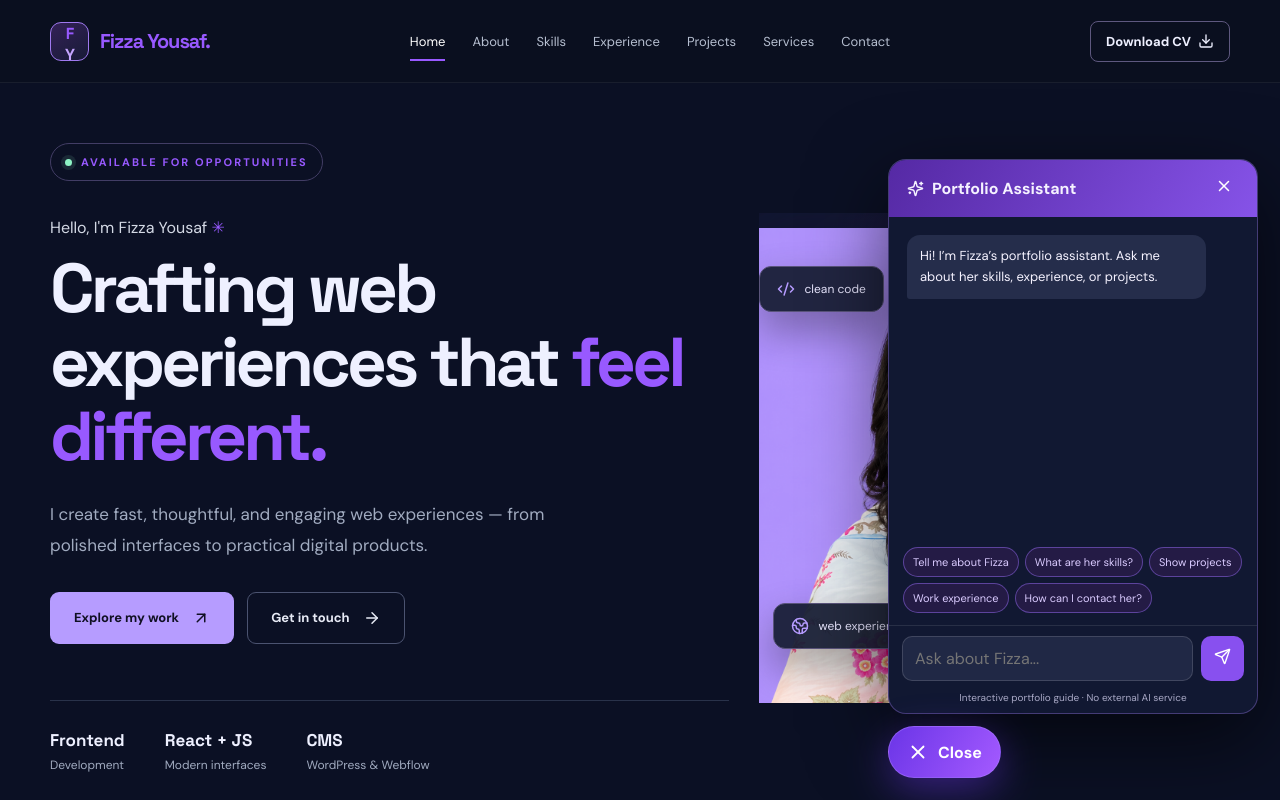
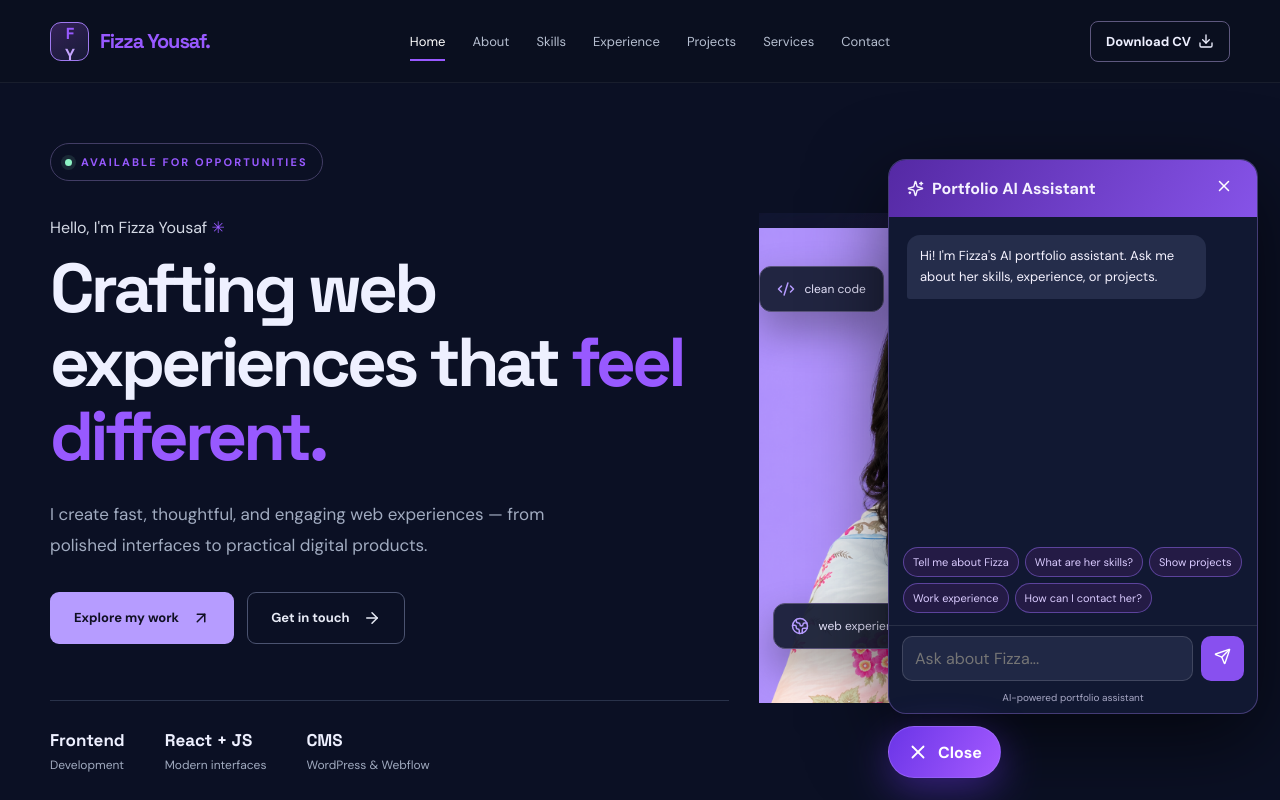
Before and after one commit to fizza-yousaf/portfolio-website, a React (Vite) app: page / in a window 1280 px wide. Both pictures are taken after a click on the button "Ask Fizza AI". Shown: the top 800 px of the page. Built offline with nearby package versions, Linux system fonts and the light colour scheme.

Commit message:
Add Gemini AI chatbot integration

```diff
--- a/src/components/Assistant.jsx
+++ b/src/components/Assistant.jsx
@@ -1,30 +1,197 @@
-import { useState, useRef, useEffect } from 'react'
-import { Bot, X, Send, Sparkles } from 'lucide-react'
-import { profile, skills, projects, experience } from '../data'
 
-// Local portfolio guide: works offline, with no API key or visitor-data collection.
-// To connect a real LLM, use a secure server-side endpoint, never a key in React.
-const suggestions = ['Tell me about Fizza', 'What are her skills?', 'Show projects', 'Work experience', 'How can I contact her?']
-function answer(question) {
- const q = question.toLowerCase()
- if (/hello|hey|^hi\b|good morning/.test(q)) return 'Hello! I’m Fizza’s portfolio guide. Ask me about her projects, skills, experience, or how to get in touch.'
- if (/contact|email|hire|available|reach/.test(q)) return `You can contact Fizza at ${profile.email}. She is based in ${profile.location}. You can also visit the Contact page.`
- if (/cv|resume|download/.test(q)) return 'You can download Fizza’s CV using the Download CV button in the navigation. The PDF is included in this website.'
- if (/project|portfolio|build|work sample|demo/.test(q)) return `Featured projects include ${projects.slice(0,5).map(x=>x.title).join(', ')}. Visit the Projects page for descriptions and available live demos.`
- if (/skill|technology|tech stack|tools|react|wordpress|webflow|javascript/.test(q)) return `Fizza works with ${skills.flatMap(x=>x.items).slice(0,17).join(', ')}. She has hands-on professional CMS experience and React project experience.`
- if (/experience|job|career|company|employment/.test(q)) return `Her experience includes ${experience.map(x=>`${x.role} at ${x.company}`).join('; ')}. See the Experience page for details.`
- if (/about|who|education|degree|location|fizza/.test(q)) return `Fizza Yousaf is a Software Engineering graduate and frontend developer based in ${profile.location}. She creates responsive web interfaces and works with WordPress, Webflow, JavaScript, and React.`
- return 'I can answer questions about Fizza’s skills, projects, work experience, CV, and contact details. Try one of the suggested questions!'
+import { useState, useRef, useEffect } from 'react';
+import { Bot, X, Send, Sparkles } from 'lucide-react';
+
+const suggestions = [
+  'Tell me about Fizza',
+  'What are her skills?',
+  'Show projects',
+  'Work experience',
+  'How can I contact her?',
+];
+
+export default function Assistant() {
+  const [open, setOpen] = useState(false);
+  const [input, setInput] = useState('');
+  const [loading, setLoading] = useState(false);
+
+  const [messages, setMessages] = useState([
+    {
+      from: 'bot',
+      text: "Hi! I'm Fizza's AI portfolio assistant. Ask me about her skills, experience, or projects.",
+    },
+  ]);
+
+  const end = useRef(null);
+  const busy = useRef(false);
+
+  useEffect(() => {
+    if (open) {
+      end.current?.scrollIntoView({ behavior: 'smooth' });
+    }
+  }, [messages, open, loading]);
+
+  const send = async (value = input) => {
+    const clean = value.trim();
+
+    if (!clean || busy.current) return;
+
+    busy.current = true;
+    setLoading(true);
+    setInput('');
+
+    const history = messages
+      .filter((message) => message.from === 'user' || message.from === 'bot')
+      .map((message) => ({
+        role: message.from === 'user' ? 'user' : 'model',
+        text: message.text,
+      }));
+
+    setMessages((old) => [
+      ...old,
+      { from: 'user', text: clean },
+    ]);
+
+    try {
+      const response = await fetch('/api/chat', {
+        method: 'POST',
+        headers: {
+          'Content-Type': 'application/json',
+        },
+        body: JSON.stringify({
+          message: clean,
+          history: history.slice(-10),
+        }),
+      });
+
+      const data = await response.json();
+
+      if (!response.ok) {
+        throw new Error(data.error || 'Something went wrong.');
+      }
+
+      setMessages((old) => [
+        ...old,
+        { from: 'bot', text: data.reply },
+      ]);
+    } catch (error) {
+      setMessages((old) => [
+        ...old,
+        {
+          from: 'bot',
+          text: 'Sorry, I could not respond right now. Please try again.',
+        },
+      ]);
+
+      console.error('Chatbot error:', error);
+    } finally {
+      busy.current = false;
+      setLoading(false);
+    }
+  };
+
+  return (
+    <div className="assistant-wrap">
+      {open && (
+        <section
+          className="assistant-panel"
+          aria-label="Portfolio assistant"
+        >
+          <div className="assistant-head">
+            <span>
+              <Sparkles size={17} />
+              Portfolio AI Assistant
+            </span>
+
+            <button
+              type="button"
+              aria-label="Close assistant"
+              onClick={() => setOpen(false)}
+            >
+              <X size={18} />
+            </button>
+          </div>
+
+          <div
+            className="assistant-messages"
+            aria-live="polite"
+          >
+            {messages.map((message, index) => (
+              <div
+                className={`assistant-message ${message.from}`}
+                key={index}
+              >
+                {message.text}
+              </div>
+            ))}
+
+            {loading && (
+              <div className="assistant-message bot">
+                Thinking...
+              </div>
+            )}
+
+            <div ref={end} />
+          </div>
+
+          <div className="assistant-suggestions">
+            {suggestions.map((suggestion) => (
+              <button
+                type="button"
+                key={suggestion}
+                disabled={loading}
+                onClick={() => send(suggestion)}
+              >
+                {suggestion}
+              </button>
+            ))}
+          </div>
+
+          <form
+            className="assistant-form"
+            onSubmit={(event) => {
+              event.preventDefault();
+              send();
+            }}
+          >
+            <input
+              aria-label="Ask the assistant"
+              value={input}
+              onChange={(event) => setInput(event.target.value)}
+              placeholder="Ask about Fizza..."
+              disabled={loading}
+            />
+
+            <button
+              type="submit"
+              aria-label="Send message"
+              disabled={loading || !input.trim()}
+            >
+              <Send size={17} />
+            </button>
+          </form>
+
+          <div className="assistant-disclaimer">
+            AI-powered portfolio assistant
+          </div>
+        </section>
+      )}
+
+      <button
+        type="button"
+        className="assistant-fab"
+        onClick={() => setOpen((previous) => !previous)}
+        aria-expanded={open}
+        aria-label={
+          open
+            ? 'Close portfolio assistant'
+            : 'Open portfolio assistant'
+        }
+      >
+        {open ? <X size={22} /> : <Bot size={23} />}
+
+        <span>{open ? 'Close' : 'Ask Fizza AI'}</span>
+      </button>
+    </div>
+  );
 }
-export default function Assistant(){
- const [open,setOpen]=useState(false)
- const [input,setInput]=useState('')
- const [messages,setMessages]=useState([{from:'bot',text:'Hi! I’m Fizza’s portfolio assistant. Ask me about her skills, experience, or projects.'}])
- const end=useRef(null)
- useEffect(()=>{if(open)end.current?.scrollIntoView({behavior:'smooth'})},[messages,open])
- const send=(value=input)=>{const clean=value.trim();if(!clean)return;setMessages(old=>[...old,{from:'user',text:clean},{from:'bot',text:answer(clean)}]);setInput('')}
- return <div className="assistant-wrap">
- {open&&<section className="assistant-panel" aria-label="Portfolio assistant"><div className="assistant-head"><span><Sparkles size={17}/> Portfolio Assistant</span><button aria-label="Close assistant" onClick={()=>setOpen(false)}><X size={18}/></button></div><div className="assistant-messages" aria-live="polite">{messages.map((m,i)=><div className={'assistant-message '+m.from} key={i}>{m.text}</div>)}<div ref={end}/></div><div className="assistant-suggestions">{suggestions.map(s=><button key={s} onClick={()=>send(s)}>{s}</button>)}</div><form className="assistant-form" onSubmit={e=>{e.preventDefault();send()}}><input aria-label="Ask the assistant" value={input} onChange={e=>setInput(e.target.value)} placeholder="Ask about Fizza..."/><button type="submit" aria-label="Send message"><Send size={17}/></button></form><div className="assistant-disclaimer">Interactive portfolio guide · No external AI service</div></section>}
- <button className="assistant-fab" onClick={()=>setOpen(x=>!x)} aria-expanded={open} aria-label={open?'Close portfolio assistant':'Open portfolio assistant'}>{open?<X size={22}/>:<Bot size={23}/>}<span>{open?'Close':'Ask Fizza AI'}</span></button>
- </div>
-}
```
Also changed, not shown: api/chat.js (added, +161 -0 lines), 1 other file (tests, documents, lock files or other folders).
